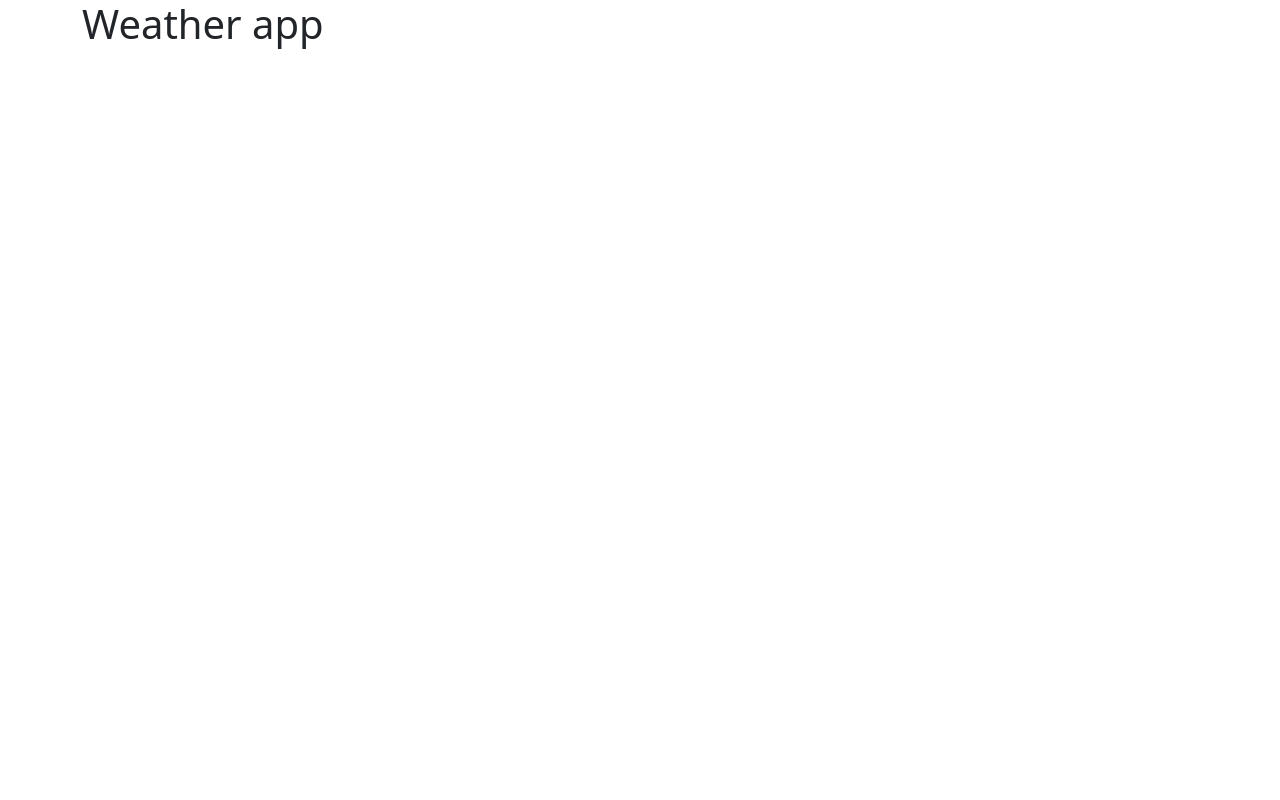
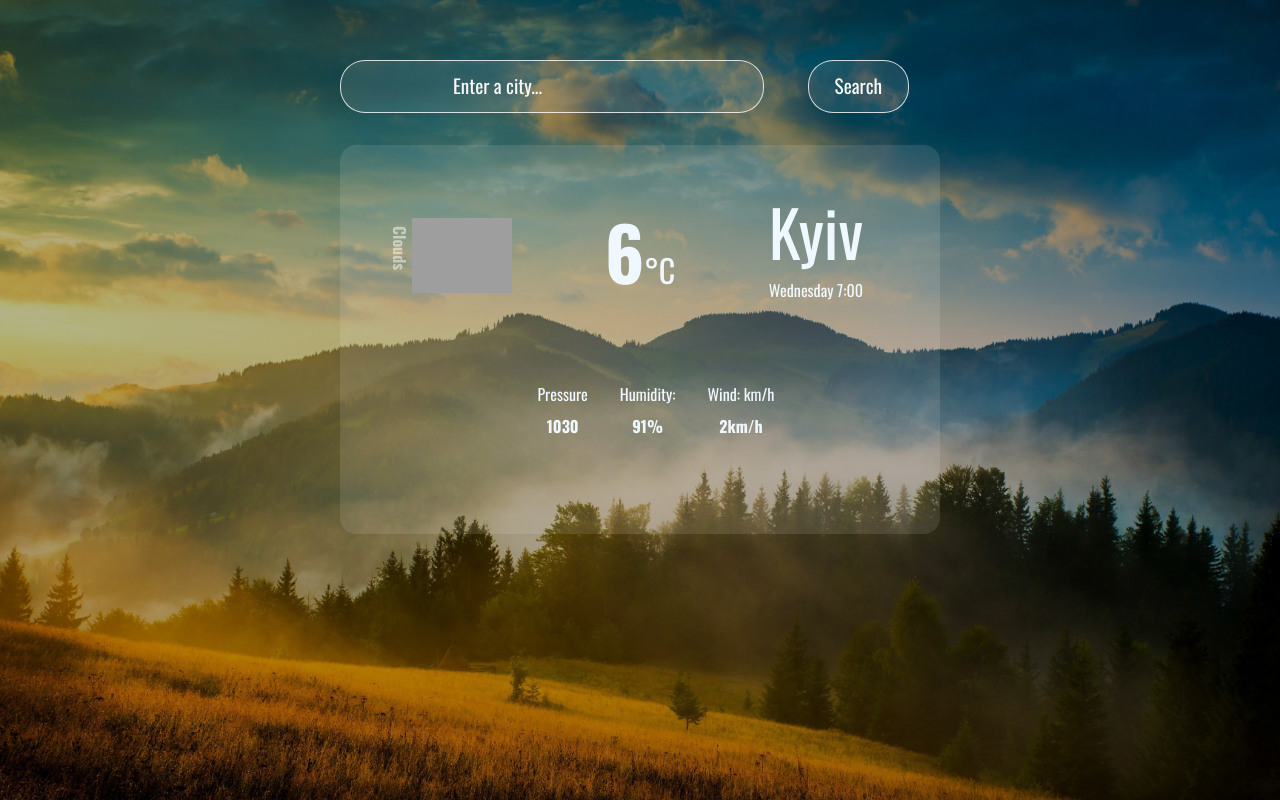
Before and after one commit to KhrystynaTyvoniuk/react-practice, a React (Create React App) app: page / in a window 1280 px wide. Built offline with nearby package versions, Linux system fonts and the light colour scheme; grey boxes are pictures that could not be loaded.

Commit message:
html and css weather info

```diff
--- a/src/App.css
+++ b/src/App.css
@@ -0,0 +1,19 @@
+.App{
+    width: 100vw;
+    height: 100vh;
+    position: relative;
+    color: aliceblue;
+    background-color: rgba(0, 0, 0, 0.3);
+
+
+  }
+  .App::before{
+    content: "";
+    background: url('./951312829d7ac449ea97f67a8e0d6fd651408353e49f2300a0c75e8bb410faa3.jpeg' ) no-repeat center center/cover;
+    position: absolute;
+    width: 100vw;
+    height: 100vh;
+    top: 0;
+    left: 0;
+    z-index: -1;
+  }
--- a/src/App.js
+++ b/src/App.js
@@ -1,11 +1,12 @@
-
 import './App.css';
+import Weather from './Weather'
 
 function App() {
   return (
     <div className="App">
      <div className='container'>
-      <h1>Weather app</h1>
+
+   <Weather />
 
      </div>
     </div>
--- /dev/null
+++ b/src/Weather.css
@@ -0,0 +1,82 @@
+@import url('https://fonts.googleapis.com/css2?family=Oswald:wght@400;700&display=swap');
+
+* {
+  box-sizing: border-box;
+  margin: 0;
+  padding: 0;
+}
+body {
+  font-family: 'Oswald', sans-serif;
+}
+ul{
+   list-style: none;
+}
+.weather{
+    max-width: 600px;
+    margin: 0px auto;
+}
+form{
+    padding-top: 60px ;
+}
+h1{
+    font-size: 4rem;
+
+  }
+ input {
+    padding: 0.7rem 1.6rem;
+    font-size: 1.2rem;
+    border-radius: 25px;
+    border: 1px solid rgba(255,255,255,0.8);
+    background: rgba(255,255,255,0.1);
+    color: #f8f8f8;
+  }
+  ::placeholder {
+    color: #f8f8f8;
+  }
+  .searchInput{
+    padding: 0.7rem 7rem;
+  }
+  .button{
+    background: rgba(255,255,255,0.1);
+  }
+  .main{
+    padding: 3rem;
+    display: flex;
+    flex-direction: column;
+    justify-content: space-between;
+    background-color: rgba(255,255,255,0.1);
+    border-radius: 16px;
+    margin-bottom: 4rem;
+    margin-top: 2rem;
+  ;
+  }
+  .row{
+    align-items: center;
+  }
+  .weather_description{
+  display: flex;
+  flex-direction: column;
+  justify-content: space-between;
+  text-align: center;
+  align-items: center;
+}
+.weather_description ul{
+  display: flex;
+  list-style: none;
+}
+.weather_description li{
+  padding: 1rem;
+}
+
+.bold{
+  font-weight: 700;
+}
+.temp{
+    font-size: 4.6rem;
+}
+.info{
+    font-weight: 700;
+    writing-mode: vertical-rl;
+    text-orientation: sideways;
+    color: rgba(255,255,255,0.5);
+}
--- /dev/null
+++ b/src/Weather.js
@@ -0,0 +1,70 @@
+import React from 'react';
+import "./Weather.css"
+export default function Weather (){
+    return (
+        <div className='weather'>
+
+            <form>
+                <div className='row'>
+<div className='col-9'>
+<input type="search"
+placeholder='Enter a city...'
+className='searchInput'
+/>
+</div>
+<div className='col-3'>
+<input type="submit"
+value="Search"
+className='button'
+/>
+</div>
+                </div>
+            </form>
+
+            <div className='main'>
+
+            <div className='row'>
+
+
+                <div className='col-4 d-flex flex-direction-column justify-content-start align-items-center text-center'>
+                <p className='info'>Clouds</p>
+            <img src='https://ssl.gstatic.com/onebox/weather/64/partly_cloudy.png' width='100px'/>
+
+            </div>
+            <div className='col-4 text-center'>
+            <h2> <span className='bold temp'>6</span>°C</h2>
+            </div>
+
+
+            <div className='col-4 d-flex justify-content-evenly align-items-center'>
+                    <div>
+            <h1>Kyiv</h1>
+            <p>Wednesday 7:00</p></div>
+
+                </div>
+
+            </div>
+
+            <div className='row'>
+
+            <div className='weather_description mt-5'>
+            <ul>
+              <li>
+                Pressure
+                 <p className='bold pt-2'>1030 </p>
+              </li>
+              <li>
+                Humidity:
+               <p className='bold pt-2'> 91%</p>
+                </li>
+                <li>
+                Wind: km/h
+                <p className='bold pt-2'> 2km/h</p>
+                </li>
+            </ul>
+            </div>
+</div>
+            </div>
+        </div>
+    )
+}
```
Also changed, not shown: public/logo512.png (deleted), src/951312829d7ac449ea97f67a8e0d6fd651408353e49f2300a0c75e8bb410faa3.jpeg (added).
